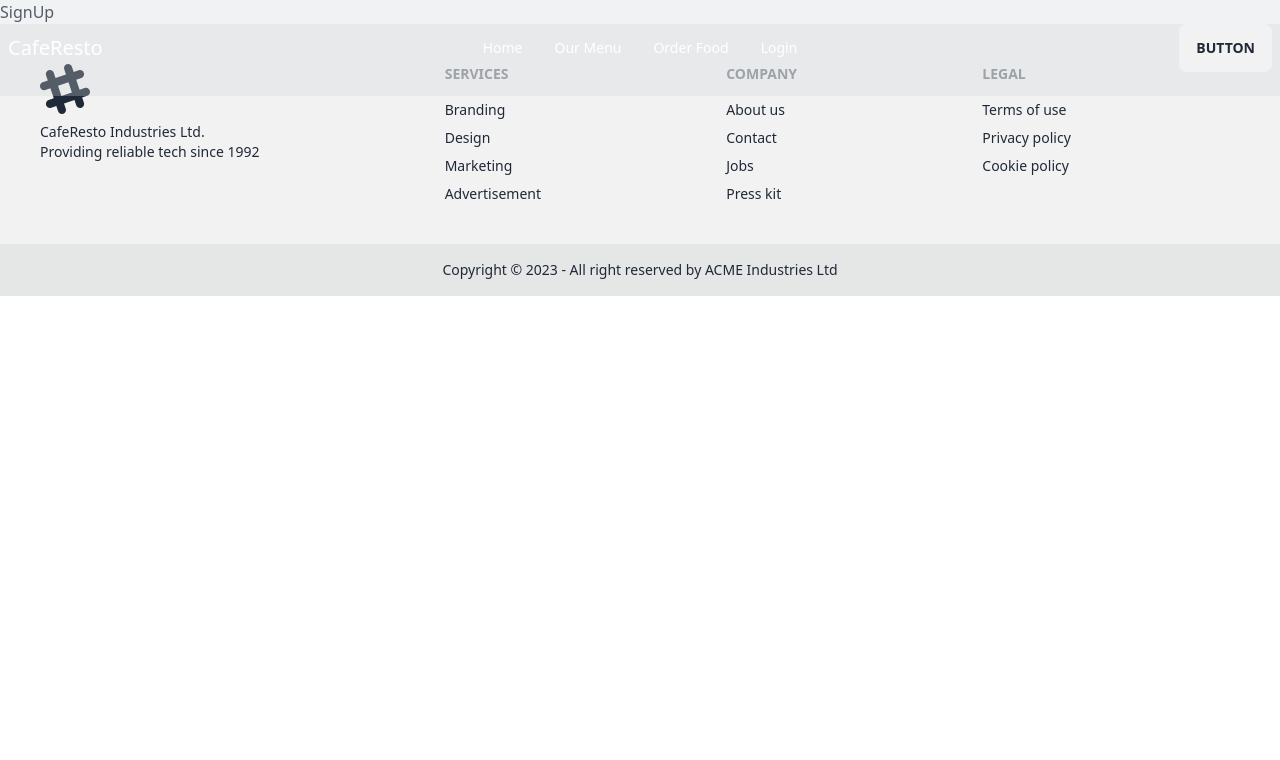
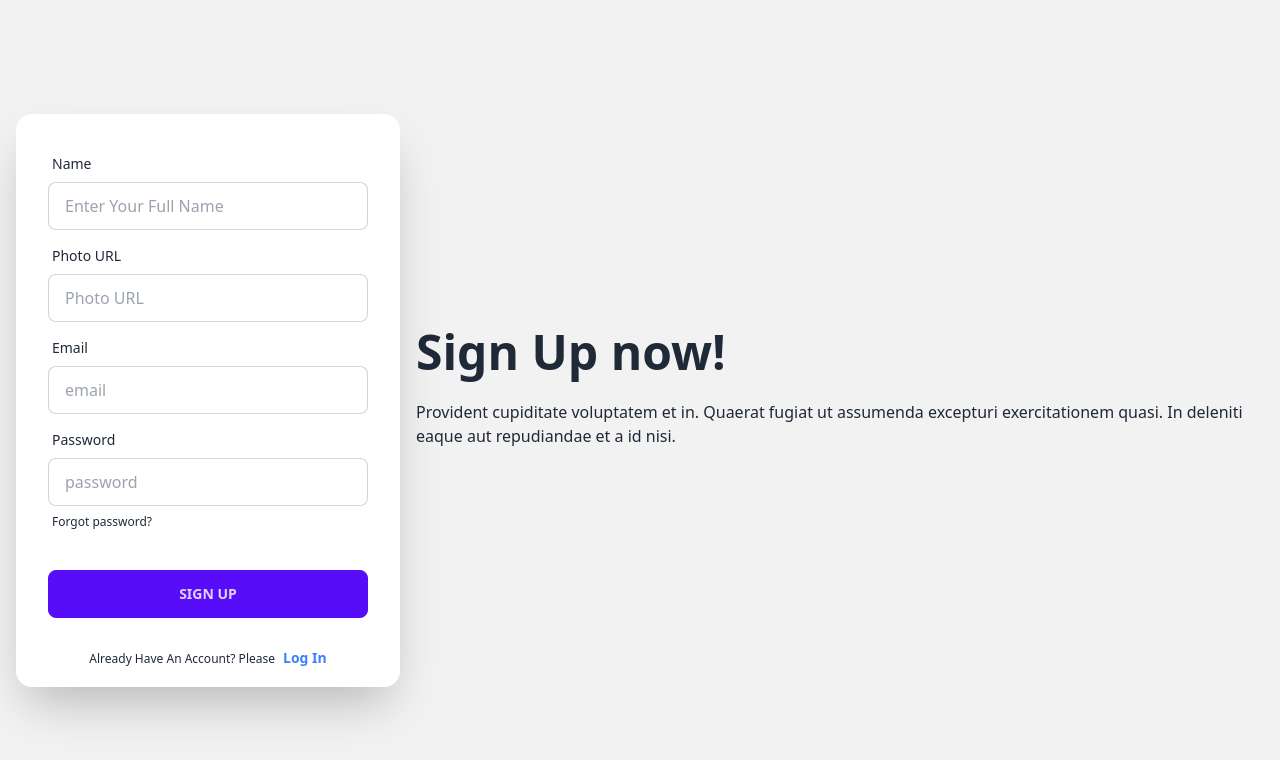
Before and after one commit to mdali017/cafeResto-client, a React (Vite) app: page /signup in a window 1280 px wide. Shown: the top 760 px of the page. Built offline with nearby package versions, Linux system fonts and the light colour scheme; no server answers.

Commit message:
Set Authentication Related such as create user, login user, private route and so one

```diff
--- a/package.json
+++ b/package.json
@@ -17,6 +17,7 @@
     "react": "^18.2.0",
     "react-dom": "^18.2.0",
     "react-helmet-async": "^1.3.0",
+    "react-hook-form": "^7.45.4",
     "react-icons": "^4.10.1",
     "react-parallax": "^3.5.1",
     "react-rating": "^2.0.5",
@@ -25,6 +26,7 @@
     "react-simple-captcha": "^9.0.17",
     "react-tabs": "^6.0.2",
     "sort-by": "^1.2.0",
+    "sweetalert2": "^11.7.27",
     "swiper": "^10.1.0"
   },
   "devDependencies": {
--- a/src/Layout/Main.jsx
+++ b/src/Layout/Main.jsx
@@ -6,7 +6,8 @@ import NavBar from "../pages/Shared/NavBar/NavBar";
 const Main = () => {
   const location = useLocation();
 
-  const noHeaderAndFooter = location.pathname.includes("login");
+  const noHeaderAndFooter =
+    location.pathname.includes("login") || location.pathname.includes("signup");
 
   return (
     <div>
--- a/src/Providers/AuthProvider.jsx
+++ b/src/Providers/AuthProvider.jsx
@@ -5,6 +5,7 @@ import {
   onAuthStateChanged,
   signInWithEmailAndPassword,
   signOut,
+  updateProfile,
 } from "firebase/auth";
 import app from "../firebase/firebase.config";
 
@@ -43,9 +44,18 @@ const AuthProvider = ({ children }) => {
     return signOut(auth);
   };
 
+  // Set displayName and photoURL
+  const updateUserProfile = (name, photo) => {
+    return updateProfile(auth.currentUser, {
+      displayName: name,
+      photoURL: photo,
+    });
+  };
+
   const authInfo = {
     user,
     loading,
+    updateUserProfile,
     createUser,
     signIn,
     logOut,
--- /dev/null
+++ b/src/Routes/PrivateRoutes.jsx
@@ -0,0 +1,17 @@
+import React, { useContext } from "react";
+import { AuthContext } from "../Providers/AuthProvider";
+import { Navigate, useLocation } from "react-router-dom";
+
+const PrivateRoutes = ({ children }) => {
+  const { user, loading } = useContext(AuthContext);
+  const location = useLocation();
+  if (!loading) {
+    return <h1>Loading...</h1>;
+  }
+  if (user) {
+    return children;
+  }
+  return <Navigate to="/login" state={{ from: location }} replace></Navigate>;
+};
+
+export default PrivateRoutes;
--- a/src/Routes/Routes.jsx
+++ b/src/Routes/Routes.jsx
@@ -5,6 +5,8 @@ import Menu from "../pages/Menu/Menu";
 import Order from "../pages/Order/Order/Order";
 import Login from "../pages/Login/Login";
 import SignUp from "../pages/SignUp/SignUp";
+import Secret from "../pages/Shared/Secret/Secret";
+import PrivateRoutes from "./PrivateRoutes";
 
 export const router = createBrowserRouter([
   {
@@ -31,6 +33,14 @@ export const router = createBrowserRouter([
         path: "signup",
         element: <SignUp></SignUp>,
       },
+      {
+        path: "secret",
+        element: (
+          <PrivateRoutes>
+            <Secret />
+          </PrivateRoutes>
+        ),
+      },
     ],
   },
 ]);
--- a/src/pages/Login/Login.jsx
+++ b/src/pages/Login/Login.jsx
@@ -6,10 +6,16 @@ import {
   validateCaptcha,
 } from "react-simple-captcha";
 import { AuthContext } from "../../Providers/AuthProvider";
+import { Link, useLocation, useNavigate } from "react-router-dom";
+import { Helmet } from "react-helmet-async";
+import Swal from "sweetalert2";
 
 const Login = () => {
-  const captchaRef = useRef(null);
   const [disabled, setDisabled] = useState(true);
+  const navigate = useNavigate();
+  const location = useLocation();
+
+  let from = location.state?.from?.pathname || "/";
 
   const { signIn } = useContext(AuthContext);
 
@@ -30,14 +36,27 @@ const Login = () => {
       .then((result) => {
         const user = result.user;
         console.log(user);
+        Swal.fire({
+          position: "top-end",
+          icon: "success",
+          title: "User Login Successfully",
+          showConfirmButton: false,
+          timer: 1500,
+        });
+        navigate(from, { replace: true });
       })
       .catch((error) => {
         console.log(error);
+        Swal.fire(
+          "Auththentication Error",
+          "Please submit validate Email and Password",
+          "error"
+        );
       });
   };
 
   const handleValidateCaptcha = (event) => {
-    const user_captcha_value = captchaRef.current.value;
+    const user_captcha_value = event.target.value;
     // console.log(user_captcha_value);
     if (validateCaptcha(user_captcha_value)) {
       //   console.log(user_captcha_value);
@@ -48,14 +67,18 @@ const Login = () => {
   };
 
   return (
+    <>
+      <Helmet>
+        <title>CafeResto | Login</title>
+      </Helmet>
       <div className="hero min-h-screen bg-base-200">
         <div className="hero-content flex-col lg:flex-row-reverse">
           <div className="text-center lg:text-left">
             <h1 className="text-5xl font-bold">Login now!</h1>
             <p className="py-6">
               Provident cupiditate voluptatem et in. Quaerat fugiat ut assumenda
-            excepturi exercitationem quasi. In deleniti eaque aut repudiandae et
-            a id nisi.
+              excepturi exercitationem quasi. In deleniti eaque aut repudiandae
+              et a id nisi.
             </p>
           </div>
           <div className="card flex-shrink-0 w-full max-w-sm shadow-2xl bg-base-100">
@@ -94,16 +117,18 @@ const Login = () => {
                 <input
                   type="text"
                   name="captcha"
-                ref={captchaRef}
+                  // ref={captchaRef}
+                  onBlur={handleValidateCaptcha}
                   placeholder="Type The Captcha Above"
                   className="input input-bordered"
                 />
-              <button
-                onClick={handleValidateCaptcha}
+                {/* <button
+                  // onClick={handleValidateCaptcha}
+
                   className="btn btn-outline btn-xs"
                 >
                   Valided Captcha
-              </button>
+                </button> */}
               </div>
               <div className="form-control mt-6">
                 <button
@@ -115,9 +140,21 @@ const Login = () => {
                 </button>
               </div>
             </form>
+            <label className="mx-auto pb-5">
+              <div to="/signup" className="label-text-alt link link-hover">
+                New Hare Awesome Restuarant? Please
+                <Link
+                  to="/signup"
+                  className="text-blue-500 font-semibold text-[14px] ml-2"
+                >
+                  Sign Up
+                </Link>
+              </div>
+            </label>
           </div>
         </div>
       </div>
+    </>
   );
 };
 
--- a/src/pages/Menu/Menu.jsx
+++ b/src/pages/Menu/Menu.jsx
@@ -5,6 +5,7 @@ import menuImg from "../../assets/menu/banner3.jpg";
 import dessertImg from "../../assets/menu/dessert-bg.jpeg";
 import pizzaImg from "../../assets/menu/pizza-bg.jpg";
 import saladImg from "../../assets/menu/salad-bg.jpg";
+import soupImg from "../../assets/menu/soup-bg.jpg";
 import PopularMenu from "../Home/PopularMenu/PopularMenu";
 import useMenu from "../../hooks/useMenu";
 import SectionTitle from "../../components/SectionTitle/SectionTitle";
@@ -13,9 +14,13 @@ import MenuCategory from "./MenuCategory/MenuCategory";
 const Menu = () => {
   const [menu] = useMenu();
   const desserts = menu.filter((item) => item.category === "dessert");
+  const top6Desserts = desserts.slice(0, 6);
   const soup = menu.filter((item) => item.category === "soup");
+  const top6Soup = soup.slice(0, 6);
   const salad = menu.filter((item) => item.category === "salad");
+  const top6Salad = salad.slice(0, 6);
   const pizza = menu.filter((item) => item.category === "pizza");
+  const top6Pizza = pizza.slice(0, 6);
   const offered = menu.filter((item) => item.category === "offered");
   return (
     <div>
@@ -28,21 +33,26 @@ const Menu = () => {
       <MenuCategory items={offered}></MenuCategory>
       {/* Dessert menu item */}
       <MenuCategory
-        items={desserts}
+        items={top6Desserts}
         title="dessert"
         coverImg={dessertImg}
       ></MenuCategory>
       {/* Pizzas menu item */}
       <MenuCategory
-        items={pizza}
+        items={top6Pizza}
         title="pizzas"
         coverImg={pizzaImg}
       ></MenuCategory>
       {/* Salads menu item */}
       <MenuCategory
-        items={salad}
+        items={top6Salad}
         title="salads"
         coverImg={saladImg}
+      ></MenuCategory>
+      <MenuCategory
+        items={top6Soup}
+        title="soup"
+        coverImg={soupImg}
       ></MenuCategory>
     </div>
   );
--- a/src/pages/Menu/MenuCategory/MenuCategory.jsx
+++ b/src/pages/Menu/MenuCategory/MenuCategory.jsx
@@ -7,7 +7,7 @@ const MenuCategory = ({ items, title, coverImg }) => {
   return (
     <div>
       {title && <Cover img={coverImg} title={title}></Cover>}
-      <div className="grid md:grid-cols-2 gap-8">
+      <div className="grid md:grid-cols-2 gap-8 md:mt-20 md:p-10">
         {items.map((item) => (
           <MenuItem key={item._id} item={item}></MenuItem>
         ))}
--- a/src/pages/Shared/NavBar/NavBar.jsx
+++ b/src/pages/Shared/NavBar/NavBar.jsx
@@ -1,8 +1,18 @@
-import React, { useEffect, useState } from "react";
+import React, { useContext, useEffect, useState } from "react";
 import { Link } from "react-router-dom";
+import { AuthContext } from "../../../Providers/AuthProvider";
 
 const NavBar = () => {
   const [bg, setBg] = useState(false);
+  const { user, logOut } = useContext(AuthContext);
+
+  const handleLogOut = () => {
+    logOut()
+      .then(() => {})
+      .catch((error) => {
+        console.log(error);
+      });
+  };
 
   useEffect(() => {
     window.addEventListener("scroll", () => {
@@ -22,8 +32,22 @@ const NavBar = () => {
         <Link to="/order/salads">Order Food</Link>
       </li>
       <li>
-        <Link to="/login">Login</Link>
+        <Link to="/secret">Secret</Link>
       </li>
+
+      {user ? (
+        <>
+          <li>
+            <button onClick={handleLogOut}>Log Out</button>
+          </li>
+        </>
+      ) : (
+        <>
+          <li>
+            <Link to="/login">Login</Link>
+          </li>
+        </>
+      )}
     </>
   );
 
--- /dev/null
+++ b/src/pages/Shared/Secret/Secret.jsx
@@ -0,0 +1,11 @@
+import React from "react";
+
+const Secret = () => {
+  return (
+    <div>
+      <h1>Secret</h1>
+    </div>
+  );
+};
+
+export default Secret;
--- a/src/pages/SignUp/SignUp.jsx
+++ b/src/pages/SignUp/SignUp.jsx
@@ -1,10 +1,183 @@
-import React from "react";
+import React, { useContext } from "react";
+import { useForm } from "react-hook-form";
+import { Link, useNavigate } from "react-router-dom";
+import { AuthContext } from "../../Providers/AuthProvider";
+import { Helmet } from "react-helmet-async";
+import Swal from "sweetalert2";
 
 const SignUp = () => {
+  const { createUser, updateUserProfile } = useContext(AuthContext);
+  const navigate = useNavigate();
+  const {
+    register,
+    reset,
+    handleSubmit,
+
+    formState: { errors },
+  } = useForm();
+  const onSubmit = (data) => {
+    console.log(data);
+    createUser(data.email, data.password)
+      .then((result) => {
+        const loggedUser = result.user;
+        console.log(loggedUser);
+        updateUserProfile(data.name, data.photoURL)
+          .then(() => {
+            console.log("user profile info updated");
+            reset();
+            Swal.fire({
+              position: "top-end",
+              icon: "success",
+              title: "User Created Successfully",
+              showConfirmButton: false,
+              timer: 1500,
+            });
+            navigate("/");
+          })
+          .catch((error) => console.log(error));
+      })
+      .catch((error) => {
+        console.log(error);
+        Swal.fire(
+          "Auththentication Error",
+          "Please submit validate Email and Password",
+          "error"
+        );
+      });
+  };
+
   return (
-    <div>
-      <h1>SignUp</h1>
-    </div>
+    <>
+      <Helmet>
+        <title>CafeResto | Sign Up</title>
+      </Helmet>
+      <div className="hero min-h-screen bg-base-200">
+        <div className="hero-content flex-col lg:flex-row-reverse">
+          <div className="text-center lg:text-left">
+            <h1 className="text-5xl font-bold">Sign Up now!</h1>
+            <p className="py-6">
+              Provident cupiditate voluptatem et in. Quaerat fugiat ut assumenda
+              excepturi exercitationem quasi. In deleniti eaque aut repudiandae
+              et a id nisi.
+            </p>
+          </div>
+          <div className="card flex-shrink-0 w-full max-w-sm shadow-2xl bg-base-100">
+            <form onSubmit={handleSubmit(onSubmit)} className="card-body">
+              <div className="form-control">
+                <label className="label">
+                  <span className="label-text">Name</span>
+                </label>
+                <input
+                  type="text"
+                  name="name"
+                  {...register("name", { required: true })}
+                  placeholder="Enter Your Full Name"
+                  className="input input-bordered"
+                />
+                {errors.name && (
+                  <span className="text-red-700 font-semibold">
+                    Name is required
+                  </span>
+                )}
+              </div>
+              <div className="form-control">
+                <label className="label">
+                  <span className="label-text">Photo URL</span>
+                </label>
+                <input
+                  type="text"
+                  name="photoURL"
+                  {...register("photoURL", { required: true })}
+                  placeholder="Photo URL"
+                  className="input input-bordered"
+                />
+                {errors.name && (
+                  <span className="text-red-700 font-semibold">
+                    Photo URL is required
+                  </span>
+                )}
+              </div>
+              <div className="form-control">
+                <label className="label">
+                  <span className="label-text">Email</span>
+                </label>
+                <input
+                  type="email"
+                  name="email"
+                  {...register("email", { required: true })}
+                  placeholder="email"
+                  className="input input-bordered"
+                />
+                {errors.email && (
+                  <span className="text-red-700 font-semibold">
+                    Email is required
+                  </span>
+                )}
+              </div>
+              <div className="form-control">
+                <label className="label">
+                  <span className="label-text">Password</span>
+                </label>
+                <input
+                  type="password"
+                  name="password"
+                  {...register("password", {
+                    required: true,
+                    minLength: 6,
+                    maxLength: 20,
+                    pattern: /(?=.*[a-z])(?=.*[A-Z])(?=.*\d)[a-zA-Z\d]/,
+                  })}
+                  placeholder="password"
+                  className="input input-bordered"
+                />
+                {errors.password?.type === "required" && (
+                  <p className="text-red-900">Password is required</p>
+                )}
+                {errors.password?.type === "minLength" && (
+                  <p className="text-red-900">minimum 6 character</p>
+                )}
+                {errors.password?.type === "maxLength" && (
+                  <p className="text-red-900">maxmimum 20 character</p>
+                )}
+
+                {errors.password?.type === "maxLength" && (
+                  <p className="text-red-900">
+                    Password must be less than 20 characterrequired
+                  </p>
+                )}
+                {errors.password?.type === "pattern" && (
+                  <p className="text-red-900">
+                    Password must have one uppercase one lowercase one number
+                  </p>
+                )}
+                <label className="label">
+                  <a href="#" className="label-text-alt link link-hover">
+                    Forgot password?
+                  </a>
+                </label>
+              </div>
+
+              <div className="form-control mt-6">
+                <button type="submit" className="btn btn-primary">
+                  Sign Up
+                </button>
+              </div>
+            </form>
+            <label className="mx-auto pb-5">
+              <div className="label-text-alt link link-hover">
+                Already Have An Account? Please
+                <Link
+                  to="/login"
+                  className="text-blue-500 font-semibold text-[14px] ml-2"
+                >
+                  Log In
+                </Link>
+              </div>
+            </label>
+          </div>
+        </div>
+      </div>
+    </>
   );
 };
 
```
Also changed, not shown: 1 other file (tests, documents, lock files or other folders). Lines whose indentation alone changed are shown as unchanged.
